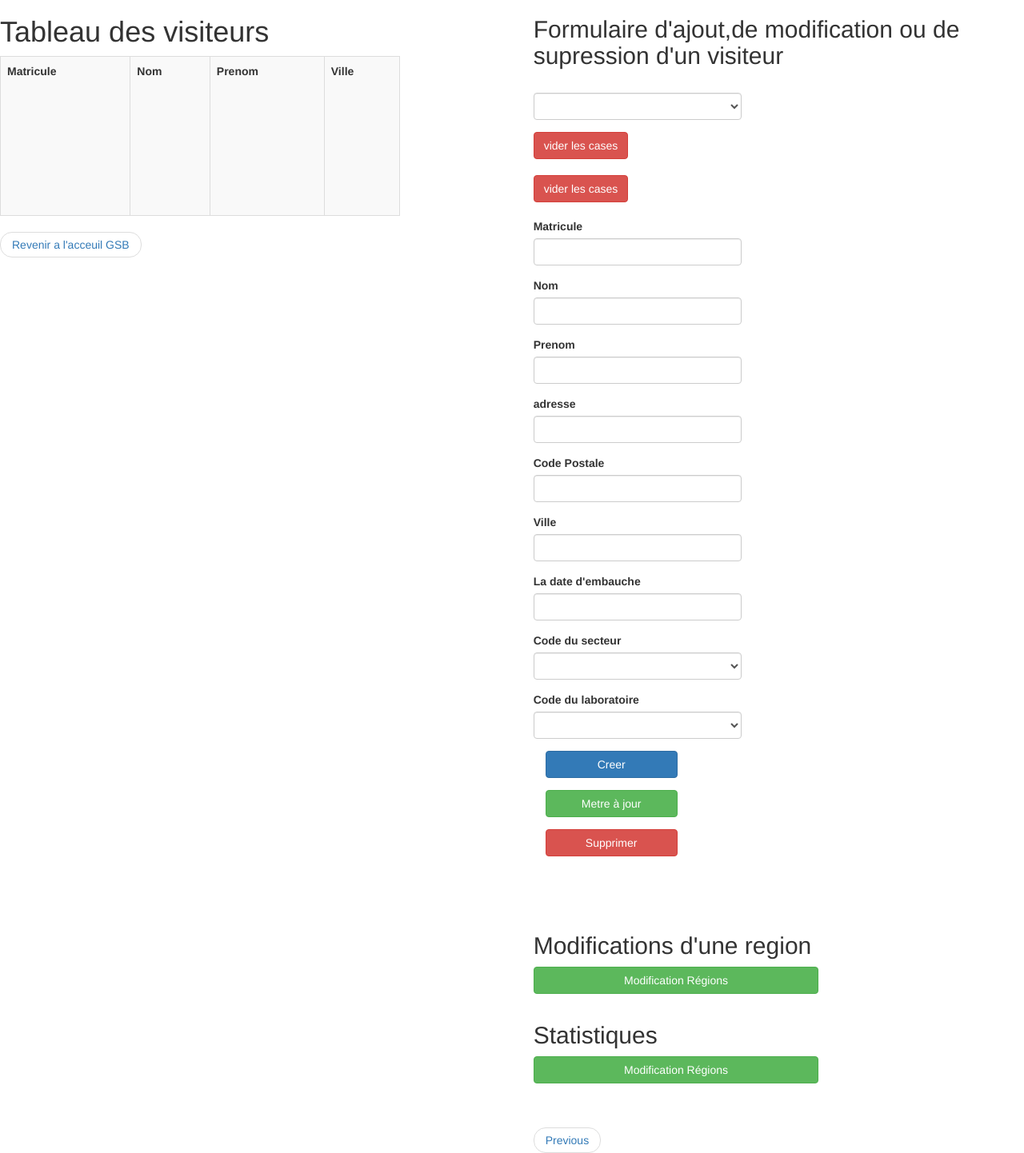
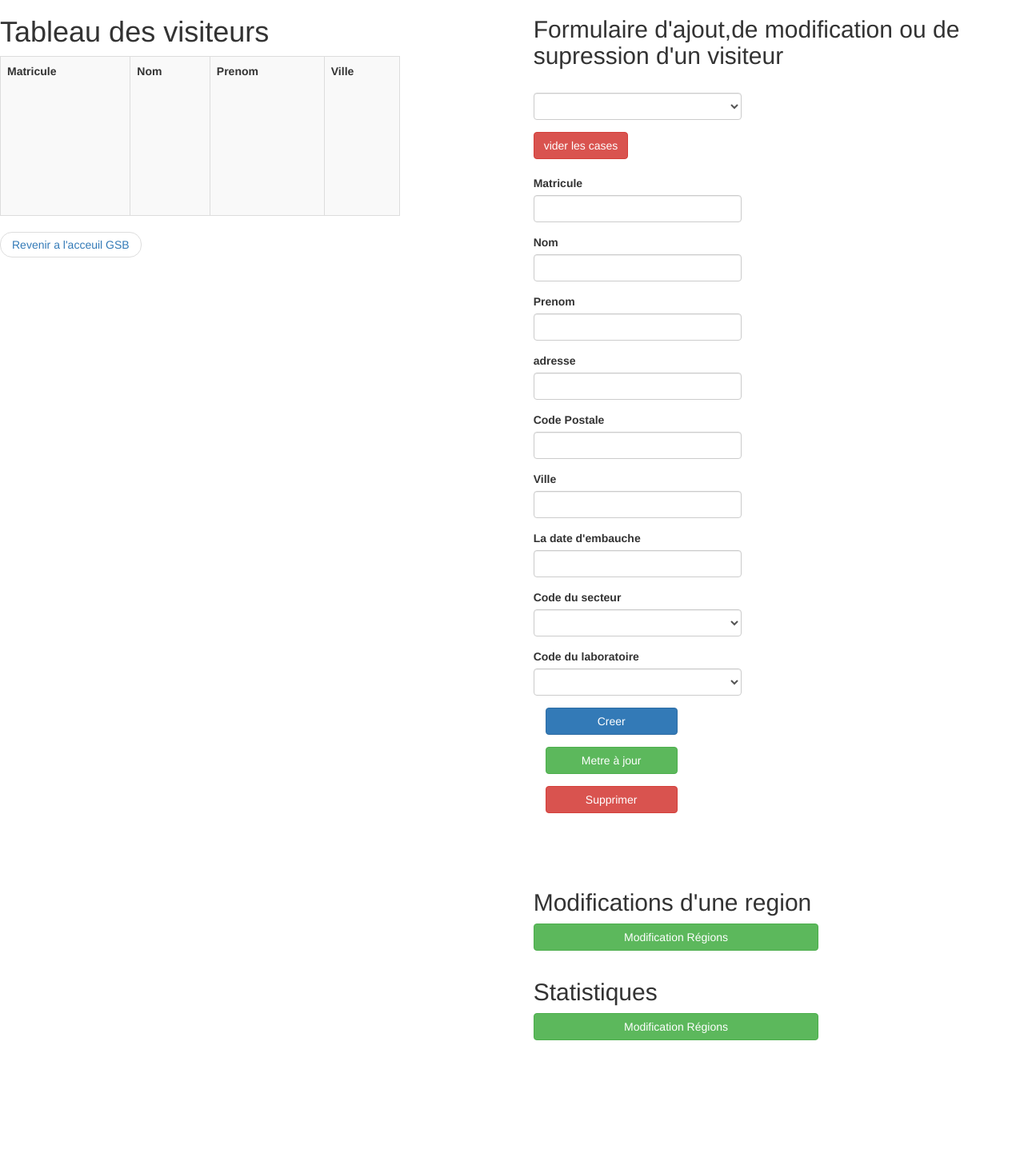
Before and after one commit to TheRoosters75/GSB_Final, a CodeIgniter app: page /GSB/index.php/ctrl_accueil/AfficherVisiteurs in a window 1280 px wide; the page is wider, and only the part inside the window is pictured. Shown: that part at 80% size. After the commit the page ends 1301 px from the top of that part, so only its background shows below. Run offline with CodeIgniter, Linux system fonts and the light colour scheme; data that the repository does not hold is empty; some libraries are stand-ins or nearby versions.

Commit message:
Merge origin/BrancheClement
Conflicts:
	application/views/v_StatsVisiteurs.php
	application/views/v_Visiteurs.php

```diff
--- a/application/views/v_Visiteurs.php
+++ b/application/views/v_Visiteurs.php
@@ -162,7 +162,6 @@ and open the template in the editor.
 
                 <a href="http://localhost/GSB/index.php/Ctrl_Accueil/AfficherVisiteurs"><input type="button" class="btn btn-danger" value="vider les cases "></a> <br> <br>
 
-                <a href="http://localhost/GSB/index.php/Ctrl_Accueil/AfficherVisiteurs"><input type="button" class="btn btn-danger" value="vider les cases "></a> <br> <br>
 
            <!-- creation des text box et bouton -->
                     <div class="form-group row">
@@ -285,11 +284,7 @@ and open the template in the editor.
            </div>
 
 
-        <br>
-        <ul class="pager">
-             <li class="previous"><a href="http://localhost/GSB/index.php">Previous</a></li>
 
-        </ul>
 
 
             <!-- fonction de mise a jour des regions -->
```
